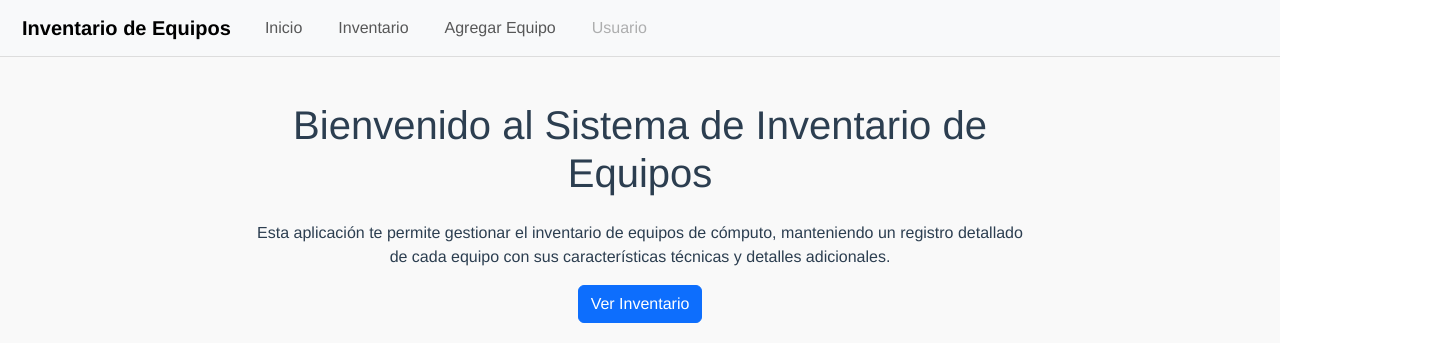
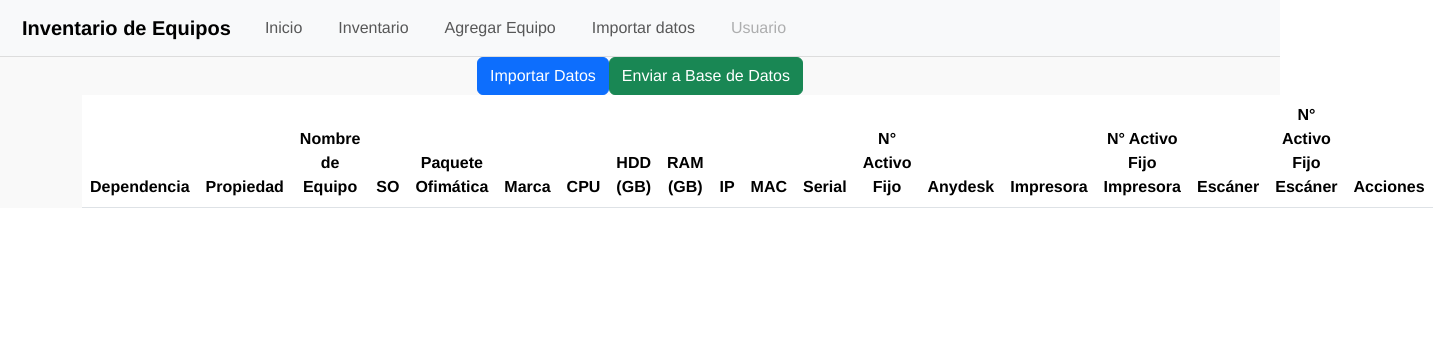
Before and after one commit to miguel9214/inventario-equipos, a Vue app: page /importar in a window 1280 px wide. Before the commit this address led to /. Shown: the top 362 px of the page, 1433 px wide, since content can reach past the window. Built offline with nearby package versions, Linux system fonts and the light colour scheme.

Commit message:
IMPORTAR DATOS

```diff
--- a/package.json
+++ b/package.json
@@ -10,10 +10,12 @@
     "@fortawesome/fontawesome-svg-core": "^6.6.0",
     "@fortawesome/free-solid-svg-icons": "^6.6.0",
     "@fortawesome/vue-fontawesome": "^3.0.8",
+    "axios": "^1.7.7",
     "bootstrap": "^5.3.3",
     "bootstrap-vue-3": "^0.5.1",
     "core-js": "^3.8.3",
     "firebase": "^10.13.1",
+    "googleapis": "^144.0.0",
     "sweetalert2": "^11.14.0",
     "vue": "^3.2.13",
     "vue-router": "^4.0.3",
--- /dev/null
+++ b/src/components/ImportarDatos.vue
@@ -0,0 +1,173 @@
+<template>
+  <div>
+    <b-container>
+      <!-- Botón para importar los datos desde Google Sheets -->
+      <b-button @click="importarDatos" variant="primary">Importar Datos</b-button>
+
+      <!-- Botón para enviar los datos a Firestore -->
+      <b-button @click="enviarDatos" variant="success" class="ml-2">Enviar a Base de Datos</b-button>
+
+      <!-- Tabla para mostrar los datos importados -->
+      <b-table :items="equipos" :fields="fields" striped hover responsive="sm">
+        <template v-slot:cell(actions)="data">
+          <b-button variant="danger" @click="confirmarEliminarEquipo(data.item.id)">
+            <font-awesome-icon icon="trash" /> Eliminar
+          </b-button>
+        </template>
+      </b-table>
+    </b-container>
+  </div>
+</template>
+
+<script>
+import axios from 'axios';
+import Swal from 'sweetalert2';
+import { db } from '@/firebase'; // Asegúrate de que la ruta de Firebase es correcta
+
+export default {
+  data() {
+    return {
+      equipos: [], // Datos de los equipos importados
+      fields: [
+        { key: 'dependencia', label: 'Dependencia' },
+        { key: 'propiedad', label: 'Propiedad' },
+        { key: 'nombreEquipo', label: 'Nombre de Equipo' },
+        { key: 'so', label: 'SO' },
+        { key: 'paqueteOfimatica', label: 'Paquete Ofimática' },
+        { key: 'marca', label: 'Marca' },
+        { key: 'cpu', label: 'CPU' },
+        { key: 'hdd', label: 'HDD (GB)' },
+        { key: 'ram', label: 'RAM (GB)' },
+        { key: 'ip', label: 'IP' },
+        { key: 'mac', label: 'MAC' },
+        { key: 'serial', label: 'Serial' },
+        { key: 'activoFijo', label: 'N° Activo Fijo' },
+        { key: 'anydesk', label: 'Anydesk' },
+        { key: 'impresora', label: 'Impresora' },
+        { key: 'activoFijoImpresora', label: 'N° Activo Fijo Impresora' },
+        { key: 'escaner', label: 'Escáner' },
+        { key: 'activoFijoEscaner', label: 'N° Activo Fijo Escáner' },
+        { key: 'actions', label: 'Acciones', sortable: false }
+      ]
+    };
+  },
+  methods: {
+    // Método para importar los datos de Google Sheets
+    async importarDatos() {
+      try {
+        const apiKey = 'AIzaSyB8qiDNiIZkmLRSRGS1biPFKo1KjE-lfQY'; // Sustituye por tu clave API
+        const spreadsheetId = '16HVbnQpFlYAWc03dvmyVkV4lNFY_B9q8FCE55Zd01ds'; // Sustituye por el ID de tu hoja de cálculo
+        const range = 'INVENTARIO2!B6:S'; // Rango de celdas a importar
+
+
+        const response = await axios.get(`https://sheets.googleapis.com/v4/spreadsheets/${spreadsheetId}/values/${range}?key=${apiKey}`);
+        const data = response.data.values;
+
+        // Convertir los datos importados a un formato adecuado
+        this.equipos = data.slice(1).map(row => ({
+          dependencia: row[0] || '',
+          propiedad: row[1] || '',
+          nombreEquipo: row[2] || '',
+          so: row[3] || '',
+          paqueteOfimatica: row[4] || '',
+          marca: row[5] || '',
+          cpu: row[6] || '',
+          hdd: row[7] || '',
+          ram: row[8] || '',
+          ip: row[9] || '',
+          mac: row[10] || '',
+          serial: row[11] || '',
+          activoFijo: row[12] || '',
+          anydesk: row[13] || '',
+          impresora: row[14] || '',
+          activoFijoImpresora: row[15] || '',
+          escaner: row[16] || '',
+          activoFijoEscaner: row[17] || ''
+        }));
+
+        Swal.fire({
+          title: '¡Datos importados!',
+          text: 'Los datos se han importado correctamente.',
+          icon: 'success',
+          confirmButtonText: 'OK'
+        });
+      } catch (error) {
+        Swal.fire({
+          title: 'Error',
+          text: 'Hubo un problema al importar los datos.',
+          icon: 'error',
+          confirmButtonText: 'Intentar de nuevo'
+        });
+      }
+    },
+
+    // Método para enviar los datos importados a Firestore
+    async enviarDatos() {
+      try {
+        for (const equipo of this.equipos) {
+          await db.collection('equipos').add({
+            dependencia: equipo.dependencia,
+            propiedad: equipo.propiedad,
+            nombreEquipo: equipo.nombreEquipo,
+            so: equipo.so,
+            paqueteOfimatica: equipo.paqueteOfimatica,
+            marca: equipo.marca,
+            cpu: equipo.cpu,
+            hdd: equipo.hdd,
+            ram: equipo.ram,
+            ip: equipo.ip,
+            mac: equipo.mac,
+            serial: equipo.serial,
+            activoFijo: equipo.activoFijo,
+            anydesk: equipo.anydesk,
+            impresora: equipo.impresora,
+            activoFijoImpresora: equipo.activoFijoImpresora,
+            escaner: equipo.escaner,
+            activoFijoEscaner: equipo.activoFijoEscaner
+          });
+        }
+
+        Swal.fire({
+          title: '¡Datos enviados!',
+          text: 'Los datos se han enviado correctamente a la base de datos.',
+          icon: 'success',
+          confirmButtonText: 'OK'
+        });
+      } catch (error) {
+        console.error('Error al enviar los datos:', error);
+        Swal.fire({
+          title: 'Error',
+          text: 'Hubo un problema al enviar los datos.',
+          icon: 'error',
+          confirmButtonText: 'Intentar de nuevo'
+        });
+      }
+    },
+
+    confirmarEliminarEquipo(id) {
+      Swal.fire({
+        title: '¿Estás seguro?',
+        text: 'No podrás revertir esta acción',
+        icon: 'warning',
+        showCancelButton: true,
+        confirmButtonText: 'Sí, eliminar',
+        cancelButtonText: 'Cancelar'
+      }).then(result => {
+        if (result.isConfirmed) {
+          this.eliminarEquipo(id);
+          Swal.fire('Eliminado', 'El equipo ha sido eliminado', 'success');
+        }
+      });
+    },
+
+    eliminarEquipo(id) {
+      // Lógica para eliminar el equipo
+      this.equipos = this.equipos.filter(equipo => equipo.id !== id);
+    }
+  }
+};
+</script>
+
+<style scoped>
+/* Añadir estilos personalizados para el contenedor y la tabla */
+</style>
--- a/src/components/Navbar.vue
+++ b/src/components/Navbar.vue
@@ -9,6 +9,7 @@
           <b-nav-item href="/">Inicio</b-nav-item>
           <b-nav-item href="/equipos">Inventario</b-nav-item>
           <b-nav-item href="/agregar">Agregar Equipo</b-nav-item>
+          <b-nav-item href="/importar">Importar datos</b-nav-item>
         </b-navbar-nav>
 
         <b-navbar-nav class="ml-auto">
--- a/src/router/index.js
+++ b/src/router/index.js
@@ -4,6 +4,7 @@ import { createRouter, createWebHistory } from 'vue-router';
 import HomeView from '@/views/HomeView.vue';
 import ListaEquipos from '@/components/ListaEquipos.vue';
 import AgregarEquipo from '@/components/AgregarEquipo.vue';
+import ImportarDatos from '@/components/ImportarDatos.vue';
 
 // Configurar las rutas
 const routes = [
@@ -23,6 +24,12 @@ const routes = [
     component: AgregarEquipo
   },
   {
+    path: '/importar',
+    name: 'ImportarDatos',
+    component: ImportarDatos
+  },
+
+  {
     path: '/:pathMatch(.*)*', // Manejar rutas no encontradas
     redirect: '/'
   }
```
Also changed, not shown: 1 other file (tests, documents, lock files or other folders).
